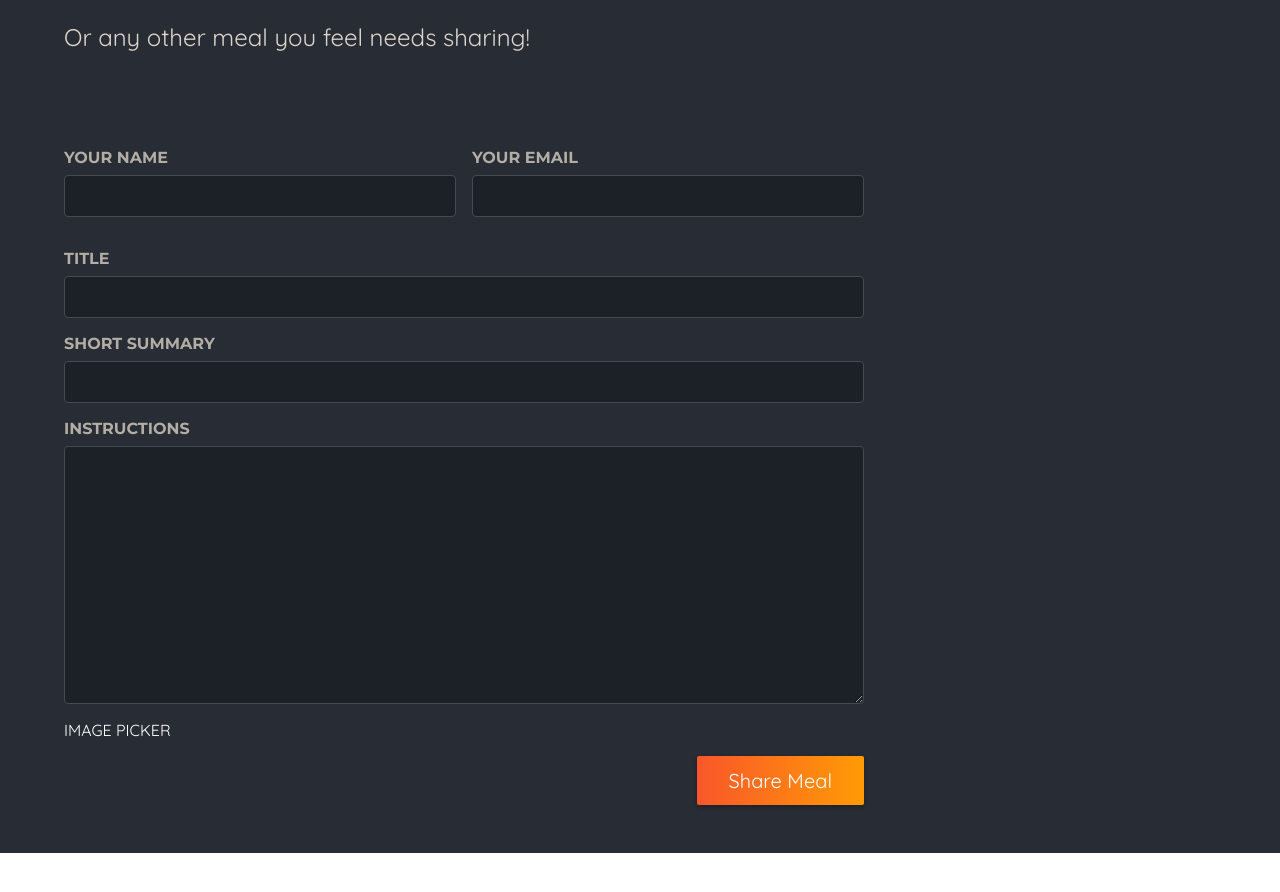
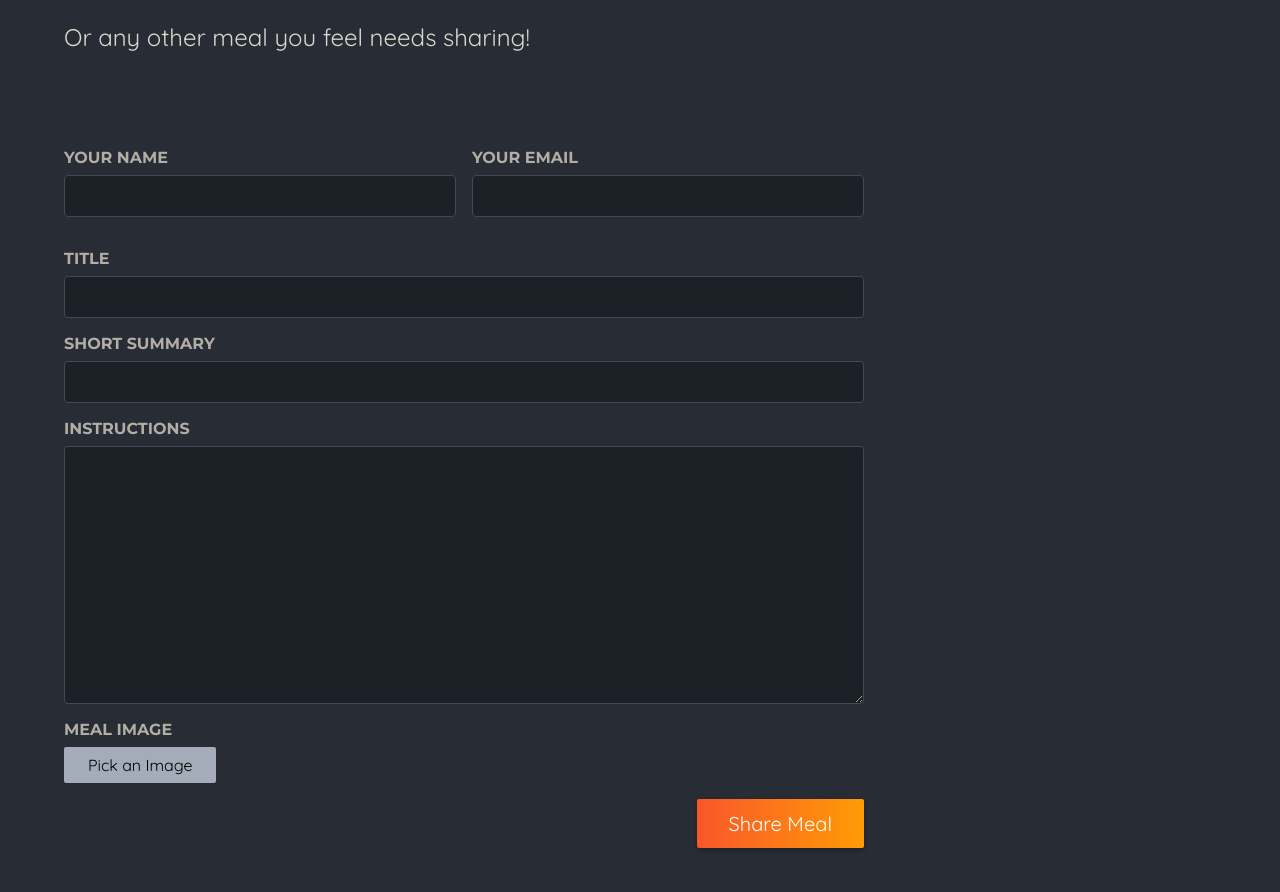
Before and after one commit to Gudratliishere/foodies, a Next.js app: page /meals/share in a window 1280 px wide. Shown: the part 260-1152 px from the top of the page. Before the commit the page ends 1113 px from the top, so only its background shows below. Built offline with nearby package versions, Linux system fonts and the light colour scheme.

Commit message:
459: get started with a custom Image picker input component

```diff
--- a/app/meals/share/page.js
+++ b/app/meals/share/page.js
@@ -1,4 +1,5 @@
 import classes from './page.module.css';
+import ImagePicker from "@/components/meals/image-picker";
 
 export default function ShareMealPage() {
   return (
@@ -38,7 +39,7 @@
                   required
               ></textarea>
             </p>
-            IMAGE PICKER
+            <ImagePicker label="Meal Image" name="image" />
             <p className={classes.actions}>
               <button type="submit">Share Meal</button>
             </p>
--- /dev/null
+++ b/components/meals/image-picker.js
@@ -0,0 +1,28 @@
+'use client'
+
+import styles from './image-picker.module.css'
+import {useRef} from "react";
+
+export default function ImagePicker({label, name}) {
+    const imageInput = useRef();
+
+    function handlePickImage(e) {
+        imageInput.current.click();
+    }
+
+    return <div className={styles.picker}>
+        <label htmlFor={name}>{label}</label>
+        <div className={styles.controls}>
+            <input className={styles.input}
+                   type="file"
+                   id={name}
+                   accept="image/png, image/jpeg"
+                   name={name}
+                   ref={imageInput}
+            />
+            <button className={styles.button} type="button" onClick={handlePickImage}>
+                Pick an Image
+            </button>
+        </div>
+    </div>
+}
--- /dev/null
+++ b/components/meals/image-picker.module.css
@@ -0,0 +1,45 @@
+.controls {
+    display: flex;
+    align-items: flex-start;
+    gap: 1.5rem;
+    margin-bottom: 1rem;
+}
+
+.picker .input {
+    display: none;
+}
+
+.picker .button {
+    border: 0;
+    padding: 0.5rem 1.5rem;
+    background: #a4abb9;
+    border-radius: 2px;
+    cursor: pointer;
+    font: inherit;
+}
+
+.picker .button:hover,
+.picker .button:focus {
+    background: #b3b9c6;
+}
+
+.preview {
+    width: 10rem;
+    height: 10rem;
+    border: 2px solid #a4abb9;
+    display: flex;
+    justify-content: center;
+    align-items: center;
+    text-align: center;
+    color: #a4abb9;
+    position: relative;
+}
+
+.preview p {
+    margin: 0;
+    padding: 1rem;
+}
+
+.preview img {
+    object-fit: cover;
+}
```
